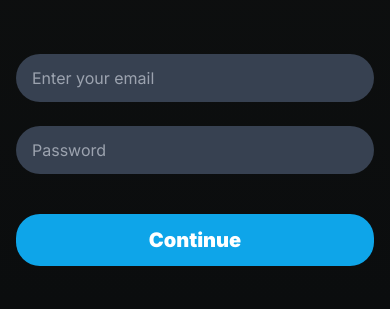
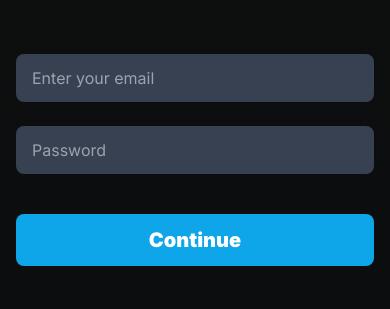
Before and after one commit to Maximus019BG/Azion, a Next.js app in the folder client/: page /login in a window 390 px wide. Shown: the part 260-569 px from the top of the page. Built offline with nearby package versions, Linux system fonts and the light colour scheme.

Commit message:
style: fix responsivness

```diff
--- a/client/app/(auth)/login/page.tsx
+++ b/client/app/(auth)/login/page.tsx
@@ -92,19 +92,19 @@ const Login = () => {
                     onChange={(e) => setEmail(e.target.value)}
                     type="text"
                     placeholder="Enter your email"
-                    className="bg-gray-700 text-white pl-4 h-12 placeholder:text-gray-400 rounded-3xl w-full hover:bg-gray-600 transition"
+                    className="bg-gray-700 text-white pl-4 h-12 placeholder:text-gray-400 rounded-lg w-full hover:bg-gray-600 transition"
                 />
                 <input
                     onChange={(e) => setPassword(e.target.value)}
                     type="password"
                     placeholder="Password"
-                    className="bg-gray-700 text-white pl-4 h-12 rounded-3xl w-full placeholder:text-gray-400 hover:bg-gray-600 transition"
+                    className="bg-gray-700 text-white pl-4 h-12 rounded-lg w-full placeholder:text-gray-400 hover:bg-gray-600 transition"
                 />
             </div>
 
             <button
                 onClick={showModal}
-                className="bg-lightAccent text-xl text-white font-black w-full max-w-sm py-3 rounded-3xl hover:scale-105 transition transform"
+                className="bg-lightAccent text-xl text-white font-black w-full max-w-sm py-3 rounded-lg hover:scale-105 transition transform"
             >
                 Continue
             </button>
--- a/client/app/components/BadgeTest.tsx
+++ b/client/app/components/BadgeTest.tsx
@@ -77,7 +77,7 @@ const Badge = () => {
     return (
 
         <div
-            className="relative bg-blue-600 w-full h-fit rounded-xl flex flex-col justify-between p-8 text-white shadow-lg cursor-grab transform transition-transform hover:scale-105 hover:shadow-2xl">
+            className="relative bg-blue-600 w-full h-fit rounded-xl flex flex-col justify-between p-8 text-white shadow-lg transform transition-transform hover:scale-105 hover:shadow-2xl">
             {/* Header */}
             <div className="relative z-10 ">
                 <div className="flex justify-between items-center ">
--- a/client/app/components/_Dashboard-Elements/Dashboard_Task_Row.tsx
+++ b/client/app/components/_Dashboard-Elements/Dashboard_Task_Row.tsx
@@ -1,39 +1,45 @@
-'use client'
-import React from 'react';
+'use client';
+
+import React from "react";
 import {Task} from "@/app/types/types";
-import Link from "next/link";
 
 interface Dashboard_Task_RowProps {
     task: Task;
+    orgName: string; // Pass the organization name from the parent component
 }
 
-const Dashboard_Task_Row: React.FC<Dashboard_Task_RowProps> = ({task}) => {
+const Dashboard_Task_Row: React.FC<Dashboard_Task_RowProps> = ({task, orgName}) => {
     const getPriorityColor = (priority: string) => {
         switch (priority.toLowerCase()) {
-            case 'high':
-                return 'text-orange-400';
-            case 'very_high':
-                return 'text-red-400';
-            case 'low':
-                return 'text-green-400';
-            case 'medium':
-                return 'text-yellow-400';
+            case "high":
+                return "text-orange-400";
+            case "very_high":
+                return "text-red-400";
+            case "low":
+                return "text-green-400";
+            case "medium":
+                return "text-yellow-400";
             default:
-                return 'text-gray-400';
+                return "text-gray-400";
         }
     };
 
+    const handleRedirect = () => {
+        // Programmatic navigation
+        window.location.href = `/dashboard/${orgName}/task/view/${task.id}`;
+    };
+
     return (
-        <Link href={`/tasks/${task.id}`} className="block">
         <div
-                className="flex justify-between items-center p-3 bg-base-100 rounded-lg shadow-sm hover:bg-gray-600 transition-colors">
+            onClick={handleRedirect}
+            className="flex justify-between items-center p-3 bg-base-100 rounded-lg shadow-sm hover:bg-gray-600 transition-colors cursor-pointer"
+        >
             <div className="w-1/3 text-gray-300">{task.name}</div>
             <div className="w-1/3 text-gray-400">{task.date}</div>
             <div className={`w-1/3 ${getPriorityColor(task.priority)} font-semibold`}>
                 {task.priority}
             </div>
         </div>
-        </Link>
     );
 };
 
```
Lines whose indentation alone changed are shown as unchanged.
